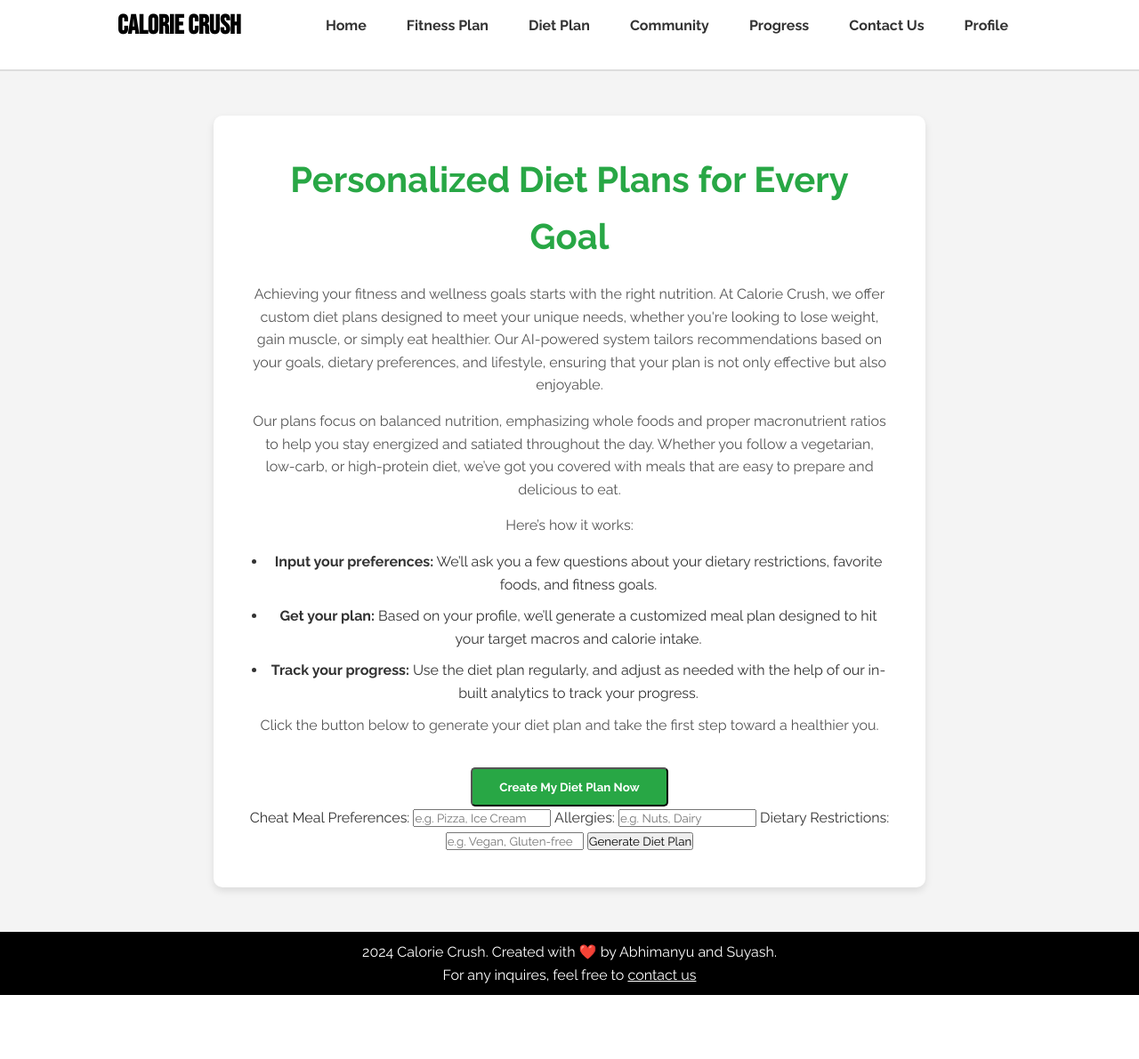
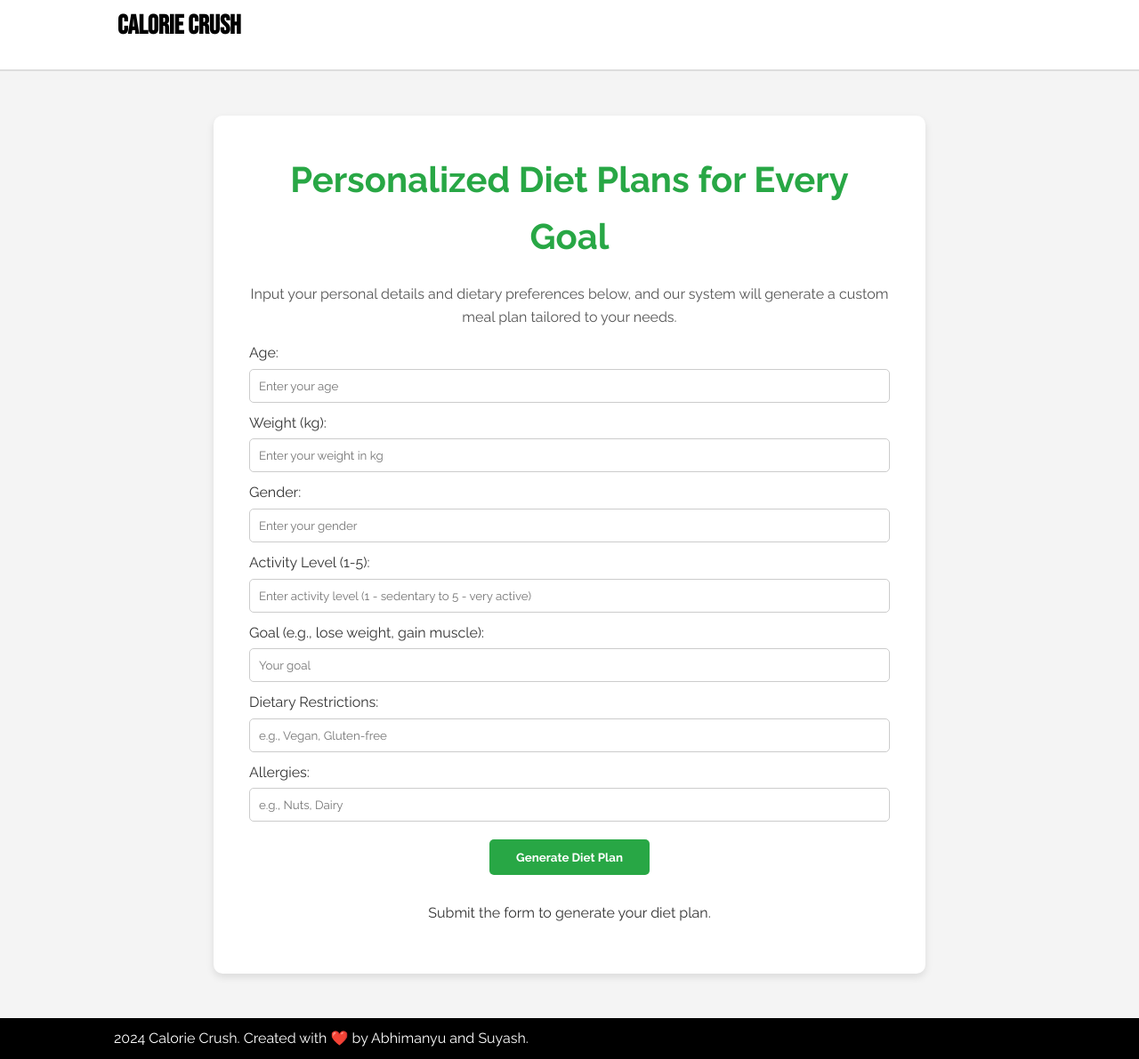
Before and after one commit to Astonix23/Calorie-Crush-main, a Flask app: page /diet-plan-page in a window 1280 px wide. Shown: the whole page at 89% size. Before the commit the page ends 1119 px from the top, so only its background shows below. Run offline with Flask 3, Linux system fonts and the light colour scheme.

Commit message:
Made progress on diet plan

```diff
--- a/app.py
+++ b/app.py
@@ -3,7 +3,7 @@ from werkzeug.security import generate_password_hash, check_password_hash
 import json
 from datetime import datetime
 import random
-from diet_plan_gen import create_personalized_diet_plans as cdp
+from diet_plan_gen import *
 
 app = Flask(__name__)
 app.secret_key = "\xae7)\xa0\n\xb9J\xa4\xe3\x9aD\xd6\xb0$&\xad\x1b\x8a\xc6z\x1d%V\xbe"
@@ -165,19 +165,22 @@ def index():
 def diet_plan_page():
     return render_template("diet-plan.html")
 
-@app.route("/generate-diet-plan", methods=["POST"])
+@app.route('/generate-diet-plan', methods=['POST'])
 def generate_diet_plan():
-    # Capture user input
-    cheat_meals = request.form.get("cheat_meals", "").split(",")
-    allergies = request.form.get("allergies", "").split(",")
-    dietary_restrictions = request.form.get("dietary_restrictions", "").split(",")
+    # Collect user input from the form
+    age = int(request.form['age'])
+    weight = float(request.form['weight'])
+    gender = request.form['gender']
+    activity_level = int(request.form['activity_level'])
+    goal = request.form['goal']
+    dietary_restrictions = request.form['dietary_restrictions']
+    allergies = request.form['allergies']
 
-    # AI-based logic to generate a diet plan
-    diet_plan = cdp(cheat_meals, allergies, dietary_restrictions)
+    # Call the AI/ML-based diet plan generator
+    diet_plan, nutrients = handle_form_submission(age, weight, gender, activity_level, goal, dietary_restrictions, allergies)
 
-    # Render the diet plan template
-    return render_template("diet-plan.html", diet_plan=diet_plan)
-
+    # Render the same template, but now with the generated diet plan
+    return render_template('diet-plan.html', diet_plan=diet_plan, nutrients=nutrients)
 
 @app.route("/fitness-plan-page")
 def fitness_plan_page():
--- a/static/diet-plan.css
+++ b/static/diet-plan.css
@@ -1,3 +1,41 @@
+/* General Body Styling */
+body {
+  font-family: 'Raleway', sans-serif;
+  margin: 0;
+  padding: 0;
+  background-color: #f4f4f4;
+}
+
+/* Header Styling */
+header {
+  background-color: #28a745;
+  padding: 20px 0;
+  color: white;
+  text-align: center;
+}
+
+header .logo h1 {
+  font-family: 'Bebas Neue', cursive;
+  font-size: 30px;
+  margin: 0;
+}
+
+header nav ul {
+  list-style: none;
+  padding: 0;
+}
+
+header nav ul li {
+  display: inline-block;
+  margin: 0 15px;
+}
+
+header nav ul li a {
+  color: white;
+  text-decoration: none;
+  font-weight: bold;
+}
+
 /* Diet Plan Section */
 #diet-plan {
   display: flex;
@@ -28,17 +66,26 @@
   color: #555;
 }
 
-.diet-plan-content ul {
-  list-style: disc;
-  margin-left: 20px;
+/* Form Styling */
+form {
+  margin-bottom: 30px;
 }
 
-.diet-plan-content ul li {
-  margin-bottom: 10px;
+form label {
+  display: block;
+  margin-top: 10px;
+  text-align: left;
 }
 
-/* Centering the button */
-.diet-plan-content .btn {
+form input {
+  width: 100%;
+  padding: 10px;
+  margin-top: 5px;
+  border: 1px solid #ccc;
+  border-radius: 5px;
+}
+
+form button {
   display: inline-block;
   padding: 12px 30px;
   background-color: #28a745;
@@ -49,16 +96,62 @@
   transition: background-color 0.3s ease, color 0.3s ease;
   cursor: pointer;
   margin-top: 20px;
-  text-align: center; /* Ensure the button is centered */
+  border: none;
 }
 
-.diet-plan-content .btn:hover {
+form button:hover {
   background-color: #218838;
 }
 
+/* Result Styling */
 #diet-result {
-  margin-top: 20px;
+  margin-top: 30px;
   font-size: 1.2rem;
   color: #555;
   text-align: center;
 }
+
+#diet-result h3 {
+  font-size: 2rem;
+  color: #28a745;
+  margin-bottom: 20px;
+}
+
+#diet-result ul {
+  list-style: none;
+  padding: 0;
+}
+
+#diet-result ul li {
+  margin-bottom: 30px;
+  text-align: center;
+}
+
+#diet-result img {
+  max-width: 100%;
+  border-radius: 10px;
+  box-shadow: 0 4px 8px rgba(0, 0, 0, 0.1);
+}
+
+#diet-result p {
+  font-size: 1rem;
+  color: #333;
+}
+
+#diet-result a {
+  text-decoration: none;
+  color: #28a745;
+  font-weight: bold;
+}
+
+#diet-result a:hover {
+  color: #218838;
+}
+
+/* Footer Styling */
+footer {
+  background-color: #28a745;
+  padding: 20px;
+  text-align: center;
+  color: white;
+}
--- a/templates/diet-plan.html
+++ b/templates/diet-plan.html
@@ -11,31 +11,24 @@
       href="https://fonts.googleapis.com/css2?family=Raleway:wght@100;400;700&display=swap"
       rel="stylesheet"
     />
-
     <meta charset="UTF-8" />
     <meta name="viewport" content="width=device-width, initial-scale=1.0" />
     <meta http-equiv="X-UA-Compatible" content="ie=edge" />
     <title>Diet Plan</title>
-    <link rel="stylesheet" href="static/base.css" />
-    <link rel="stylesheet" href="static/diet-plan.css" />
+    <!-- Correctly linking the CSS file -->
+    <link rel="stylesheet" href="{{ url_for('static', filename='diet-plan.css') }}">
+    <link rel="stylesheet" href="{{ url_for('static', filename='base.css') }}">
   </head>
   <body>
     <header>
       <div class="container bebas">
         <div class="logo bebas">
-          <h1 style="font-size: 30px">CALORIE CRUSH</h1>
+          <h1>CALORIE CRUSH</h1>
         </div>
         <nav>
           <ul>
             <li class="raleway"><a href="/">Home</a></li>
-            <li class="raleway">
-              <a href="/fitness-plan-page">Fitness Plan</a>
-            </li>
             <li class="raleway"><a href="/diet-plan-page">Diet Plan</a></li>
-            <li class="raleway"><a href="/community-page">Community</a></li>
-            <li class="raleway"><a href="/progress-page">Progress</a></li>
-            <li class="raleway"><a href="/contact-us-page">Contact Us</a></li>
-            <li class="raleway login-btn"><a href="/login-profile-page">Profile</a></li>
           </ul>
         </nav>
       </div>
@@ -45,66 +38,65 @@
       <div class="diet-plan-content raleway">
         <h2>Personalized Diet Plans for Every Goal</h2>
         <p>
-          Achieving your fitness and wellness goals starts with the right
-          nutrition. At Calorie Crush, we offer custom diet plans designed to
-          meet your unique needs, whether you're looking to lose weight, gain
-          muscle, or simply eat healthier. Our AI-powered system tailors
-          recommendations based on your goals, dietary preferences, and
-          lifestyle, ensuring that your plan is not only effective but also
-          enjoyable.
+          Input your personal details and dietary preferences below, and our system will generate a custom meal plan tailored to your needs.
         </p>
-        <p>
-          Our plans focus on balanced nutrition, emphasizing whole foods and
-          proper macronutrient ratios to help you stay energized and satiated
-          throughout the day. Whether you follow a vegetarian, low-carb, or
-          high-protein diet, we’ve got you covered with meals that are easy to
-          prepare and delicious to eat.
-        </p>
-        <p>Here’s how it works:</p>
 
-        <ul>
-          <li>
-            <b>Input your preferences:</b> We’ll ask you a few questions about
-            your dietary restrictions, favorite foods, and fitness goals.
-          </li>
-          <li>
-            <b>Get your plan:</b> Based on your profile, we’ll generate a
-            customized meal plan designed to hit your target macros and calorie
-            intake.
-          </li>
-          <li>
-            <b>Track your progress:</b> Use the diet plan regularly, and adjust
-            as needed with the help of our in-built analytics to track your
-            progress.
-          </li>
-        </ul>
-        <p>
-          Click the button below to generate your diet plan and take the first
-          step toward a healthier you.
-        </p>
-        <button class="btn">Create My Diet Plan Now</button>
+        <!-- Diet Plan Form -->
         <form action="{{ url_for('generate_diet_plan') }}" method="post">
-          <label for="cheat_meals">Cheat Meal Preferences:</label>
-          <input type="text" id="cheat_meals" name="cheat_meals" placeholder="e.g. Pizza, Ice Cream">
+          <label for="age">Age:</label>
+          <input type="number" id="age" name="age" placeholder="Enter your age" required>
+
+          <label for="weight">Weight (kg):</label>
+          <input type="number" id="weight" name="weight" placeholder="Enter your weight in kg" required>
+
+          <label for="gender">Gender:</label>
+          <input type="text" id="gender" name="gender" placeholder="Enter your gender" required>
+
+          <label for="activity_level">Activity Level (1-5):</label>
+          <input type="number" id="activity_level" name="activity_level" placeholder="Enter activity level (1 - sedentary to 5 - very active)" required>
+
+          <label for="goal">Goal (e.g., lose weight, gain muscle):</label>
+          <input type="text" id="goal" name="goal" placeholder="Your goal" required>
+
+          <label for="dietary_restrictions">Dietary Restrictions:</label>
+          <input type="text" id="dietary_restrictions" name="dietary_restrictions" placeholder="e.g., Vegan, Gluten-free">
 
           <label for="allergies">Allergies:</label>
-          <input type="text" id="allergies" name="allergies" placeholder="e.g. Nuts, Dairy">
-
-          <label for="dietary_restrictions">Dietary Restrictions:</label>
-          <input type="text" id="dietary_restrictions" name="dietary_restrictions" placeholder="e.g. Vegan, Gluten-free">
+          <input type="text" id="allergies" name="allergies" placeholder="e.g., Nuts, Dairy">
 
           <button type="submit">Generate Diet Plan</button>
-      </form>
+        </form>
+
+        <div id="diet-result">
+          {% if diet_plan %}
+              <h3>Your Personalized Meals</h3>
+              <ul>
+                  {% for meal in diet_plan %}
+                      <li>
+                          <!-- Use Jinja's | title filter to format the string -->
+                          <h4>{{ meal.title | title }}</h4>
+                          <img src="{{ meal.image }}" alt="{{ meal.title }}" style="max-width: 300px;">
+                          <p><a href="{{ meal.meal_url }}" target="_blank">View Recipe</a></p>
+                      </li>
+                  {% endfor %}
+              </ul>
+
+              <h3>Total Nutritional Information for the Day:</h3>
+              <p>Calories: {{ nutrients.calories }} kcal</p>
+              <p>Protein: {{ nutrients.protein }} g</p>
+              <p>Carbohydrates: {{ nutrients.carbohydrates }} g</p>
+              <p>Fat: {{ nutrients.fat }} g</p>
+
+          {% else %}
+              <p>Submit the form to generate your diet plan.</p>
+          {% endif %}
+      </div>
       </div>
     </section>
 
     <footer class="raleway">
-      <div class="containter">
+      <div class="container">
         <p>2024 Calorie Crush. Created with ❤️ by Abhimanyu and Suyash.</p>
-        <p>
-          For any inquires, feel free to
-          <a style="color: white" href="#contact">contact us</a>
-        </p>
       </div>
     </footer>
   </body>
```
Also changed, not shown: diet_plan_gen.py (+129 -3 lines).
